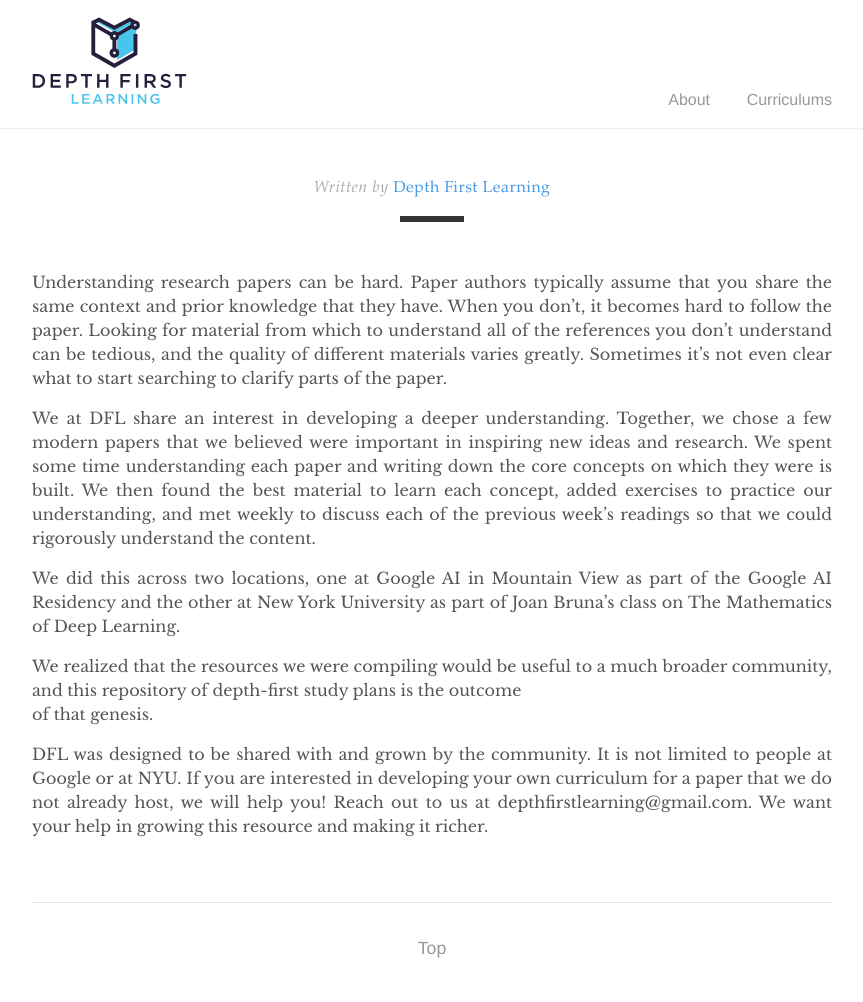
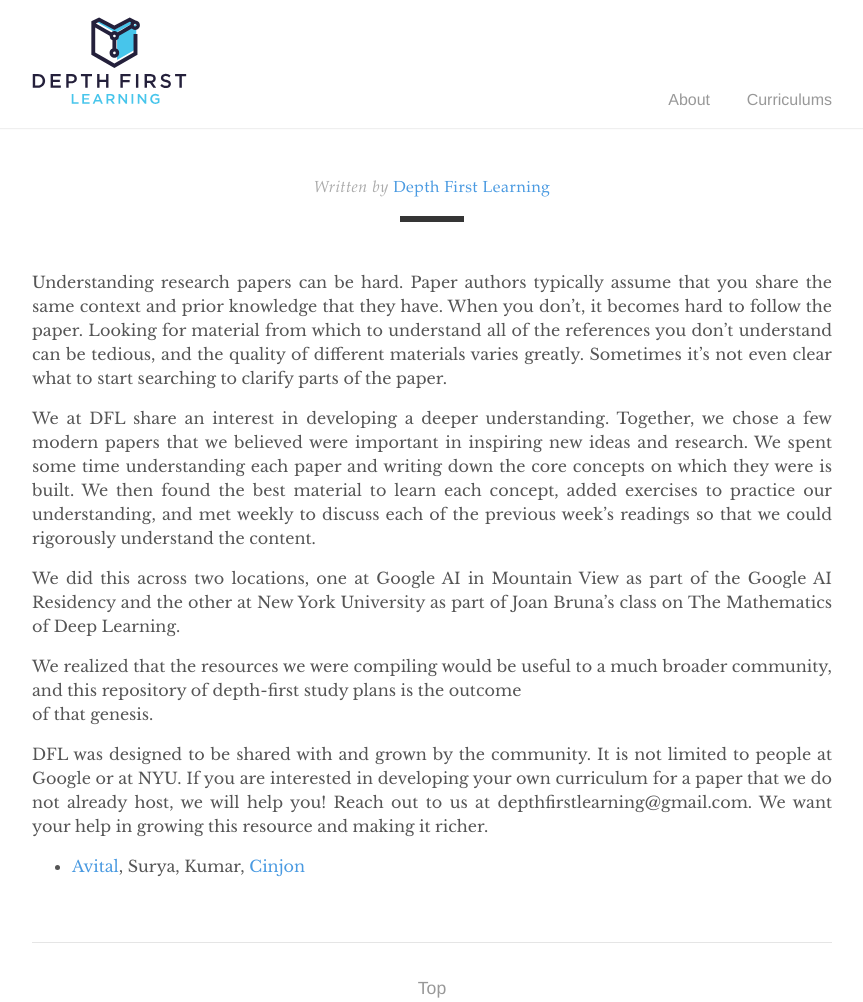
Before and after one commit to depthfirstlearning/depthfirstlearning.com, a Jekyll site: the page built from about.md, in a window 1280 px wide. Shown: the whole page, without its empty margins (208-1071 px from the left). Built offline with Jekyll 4.4.1, drawn with Linux system fonts in a browser that asks for light colours; before the commit the page ends 962 px from its top, so only the background shows below that.

Commit message:
add our signature to the About and What Is pages.

```diff
--- a/_posts/2018-05-27-What-This-Is.markdown
+++ b/_posts/2018-05-27-What-This-Is.markdown
@@ -30,3 +30,5 @@ designed to be shared with and grown by the community. If you are interested in
 developing your own curriculum for a paper that we do not already host, we will
 help you! Reach out to us at depthfirstlearning@gmail.com. We want your help in
 growing this resource and making it richer.
+
+- <a href="{{site["avital"].web}}">Avital</a>, Surya, Kumar, <a href="{{site["cinjon"].web}}">Cinjon</a>
--- a/about.md
+++ b/about.md
@@ -33,3 +33,5 @@ to people at Google or at NYU. If you are interested in developing your own
 curriculum for a paper that we do not already host, we will help you! Reach out
 to us at depthfirstlearning@gmail.com. We want your help in growing this resource
 and making it richer.
+
+- <a href="{{site["avital"].web}}">Avital</a>, Surya, Kumar, <a href="{{site["cinjon"].web}}">Cinjon</a>
```
Also changed, not shown: 1 other file.
